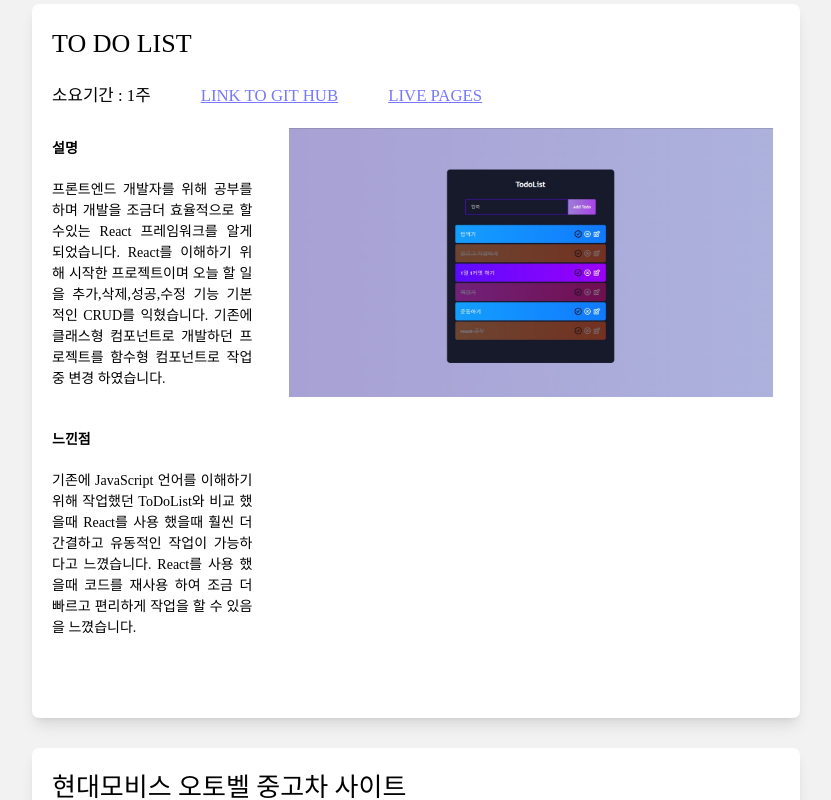
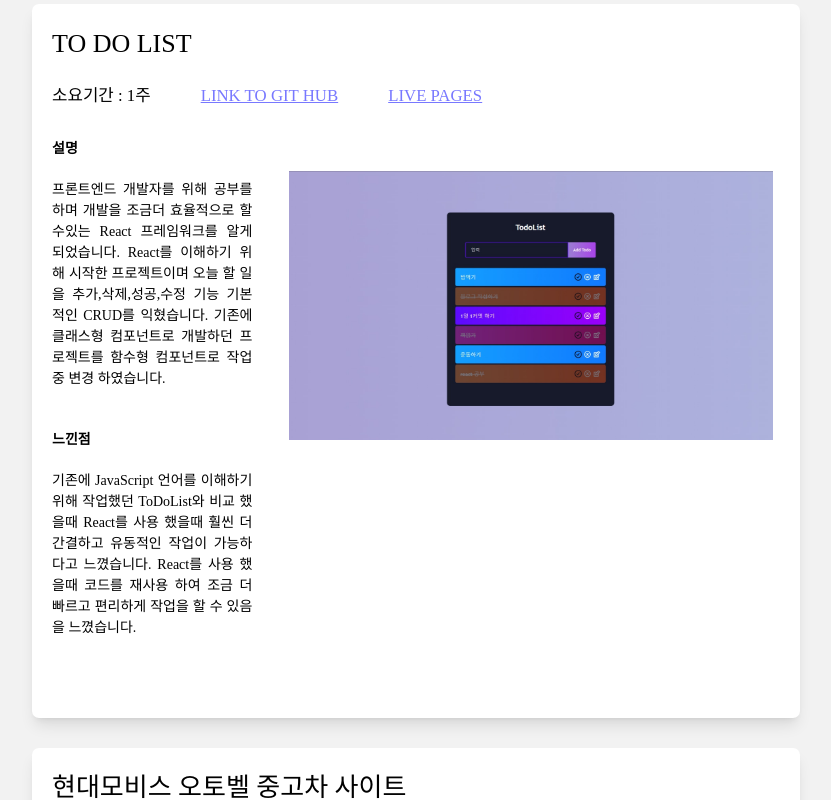
Before and after one commit to kangminhyuk1111/react_portfolio, a React (Create React App) app: page / in a window 1280 px wide. Shown: the part 2300-3100 px from the top of the page, without its empty margins (224-1055 px from the left). Built offline with nearby package versions, Linux system fonts and the light colour scheme; a web font is replaced by a local one.

Commit message:
font-commit

```diff
--- a/src/css/projects.css
+++ b/src/css/projects.css
@@ -83,4 +83,5 @@
     width: 90%;
     height: 90%;
     margin: 0 auto;
+    margin-top: 8%;
 }
--- a/src/pages/MyProject.js
+++ b/src/pages/MyProject.js
@@ -1,6 +1,4 @@
 import React from 'react'
-
-
 
 export default function MyProject(props) {
   return (
```
